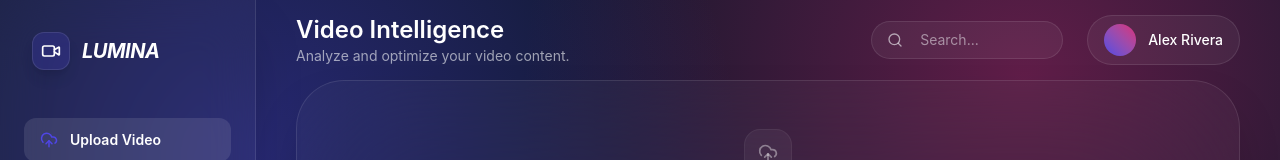
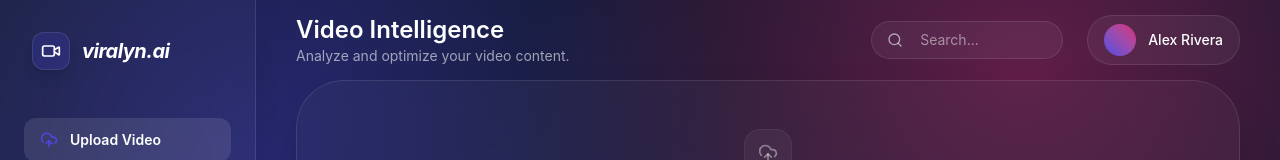
Before and after one commit to fathindifa26/frontend-content, a React (Vite) app: page / in a window 1280 px wide. Shown: the top 160 px of the page. Built offline with nearby package versions, Linux system fonts and the light colour scheme.

Commit message:
add viralyn.ai

```diff
--- a/index.html
+++ b/index.html
@@ -3,7 +3,7 @@
   <head>
     <meta charset="UTF-8" />
     <meta name="viewport" content="width=device-width, initial-scale=1.0" />
-    <title>My Google AI Studio App</title>
+    <title>viralyn.ai</title>
   </head>
   <body>
     <div id="root"></div>
--- a/src/components/layout/Sidebar.tsx
+++ b/src/components/layout/Sidebar.tsx
@@ -37,7 +37,7 @@ export function Sidebar({ activeTab, setActiveTab }: SidebarProps) {
         <div className="p-2 bg-primary/20 rounded-xl border border-white/10 shadow-lg">
           <Video className="text-white" size={20} />
         </div>
-        <span className="text-xl font-bold tracking-tight text-white uppercase italic">Lumina</span>
+        <span className="text-xl font-bold tracking-tight text-white lowercase italic">viralyn.ai</span>
       </div>
 
       <div className="px-6 mt-4">
```
